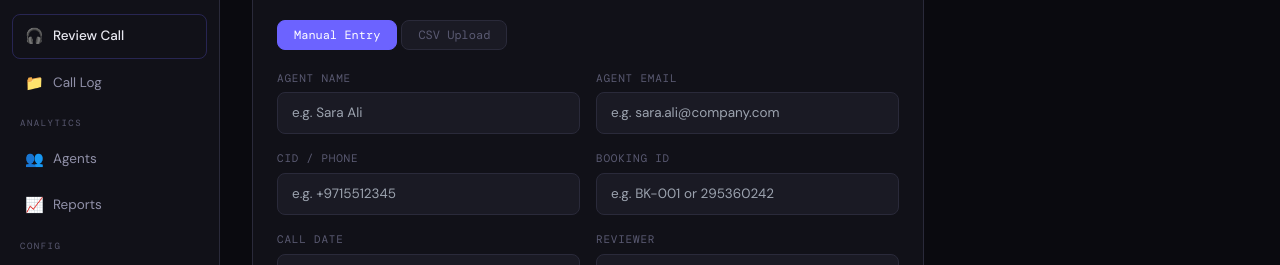
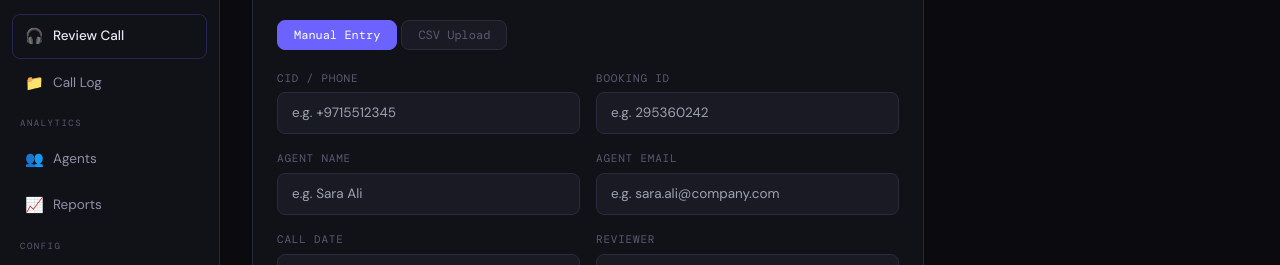
Before and after one commit to Ahmed-tech889/QA-dashboard, a React (Vite) app: page / in a window 1280 px wide. Both pictures are taken after a click on the button "+ New Review". Shown: the part 163-428 px from the top of the page. Built offline with nearby package versions, Linux system fonts and the light colour scheme.

Commit message:
Refactor ReviewCall component for auto-fill functionality

```diff
--- a/src/components/ReviewCall.jsx
+++ b/src/components/ReviewCall.jsx
@@ -1,4 +1,4 @@
-import { useState, useRef, useEffect, useCallback } from 'react'
+import { useState, useRef, useCallback } from 'react'
 import { Btn, Field, Panel, PanelHeader } from './ui'
 import { emitToast } from './ui'
 import { calcWeightedScore } from '../store/useStore'
@@ -6,9 +6,9 @@ import { calcWeightedScore } from '../store/useStore'
 function PFButton({ label, selected, onClick, isPass, isNA }) {
   let activeStyle = ''
   if (selected) {
-    if (isNA) activeStyle = 'bg-txt3/15 text-txt2 border-txt3'
+    if (isNA)        activeStyle = 'bg-txt3/15 text-txt2 border-txt3'
     else if (isPass) activeStyle = 'bg-pass/15 text-pass border-pass'
-    else activeStyle = 'bg-fail/15 text-fail border-fail'
+    else             activeStyle = 'bg-fail/15 text-fail border-fail'
   } else {
     activeStyle = 'bg-surface3 text-txt3 border-border hover:text-txt'
   }
@@ -70,7 +70,7 @@ function deriveAgentName(agentField) {
 }
 
 const EMPTY_FORM = {
-  agentName: '', agentId: '', agentEmail: '', cidPhone: '', bookingId: '',
+  agentName: '', agentEmail: '', cidPhone: '', bookingId: '',
   callDate: new Date().toISOString().split('T')[0],
   callLink: '', reviewer: '', notes: '', grade: '',
 }
@@ -80,55 +80,35 @@ export default function ReviewCall({ state, addReview, addReviews }) {
   const [form, setForm] = useState({ ...EMPTY_FORM })
   const [scores, setScores] = useState({})
   const [csvPreview, setCsvPreview] = useState(null)
-  const [autoFilledFrom, setAutoFilledFrom] = useState(null) // stores the matched review id
+  const [autoFilled, setAutoFilled] = useState(false)
   const fileRef = useRef()
 
-  const agentNames  = [...new Set(state.reviews.map((r) => r.agentName))].filter(Boolean)
-  const agentEmails = [...new Set(state.reviews.map((r) => r.agentEmail))].filter(Boolean)
-  const cidPhones   = [...new Set(state.reviews.map((r) => r.cidPhone))].filter(Boolean)
-  const bookingIds  = [...new Set(state.reviews.map((r) => r.bookingId))].filter(Boolean)
+  const cidPhones = [...new Set(state.reviews.map((r) => r.cidPhone))].filter(Boolean)
+  const setScore  = (id, val) => setScores((s) => ({ ...s, [id]: val }))
 
-  const setScore = (id, val) => setScores((s) => ({ ...s, [id]: val }))
+  // Only cidPhone triggers auto-fill
+  const handleCidPhoneChange = useCallback((value) => {
+    setForm((f) => ({ ...f, cidPhone: value }))
+    setAutoFilled(false)
 
-  // Find a matching call log record and auto-fill form fields
-  const tryAutoFill = useCallback((field, value) => {
-    if (!value || value.length < 3) {
-      setAutoFilledFrom(null)
-      return
-    }
-    const val = value.toLowerCase().trim()
+    if (!value || value.trim().length < 3) return
 
-    // Search existing reviews for a match on the changed field
-    const match = state.reviews.find((r) => {
-      if (field === 'bookingId')   return (r.bookingId   || '').toLowerCase() === val
-      if (field === 'cidPhone')    return (r.cidPhone    || '').toLowerCase() === val
-      if (field === 'agentEmail')  return (r.agentEmail  || '').toLowerCase() === val
-      if (field === 'agentName')   return (r.agentName   || '').toLowerCase() === val
-      return false
-    })
+    const match = state.reviews.find(
+      (r) => (r.cidPhone || '').toLowerCase().trim() === value.toLowerCase().trim()
+    )
 
-    if (!match) { setAutoFilledFrom(null); return }
+    if (!match) return
 
-    // Fill in all available fields from the matched record, but don't overwrite the field the user is currently typing
-    setForm((prev) => ({
-      ...prev,
-      // Only fill fields that are currently empty or already came from autofill, never overwrite user-typed content
-      agentName:  field !== 'agentName'  && !prev.agentName  ? (match.agentName  || prev.agentName)  : prev.agentName,
-      agentEmail: field !== 'agentEmail' && !prev.agentEmail ? (match.agentEmail || prev.agentEmail) : prev.agentEmail,
-      cidPhone:   field !== 'cidPhone'   && !prev.cidPhone   ? (match.cidPhone   || prev.cidPhone)   : prev.cidPhone,
-      bookingId:  field !== 'bookingId'  && !prev.bookingId  ? (match.bookingId  || prev.bookingId)  : prev.bookingId,
-      agentId:    !prev.agentId   ? (match.agentId   || prev.agentId)   : prev.agentId,
-      callDate:   !prev.callDate  ? (match.callDate  || prev.callDate)  : prev.callDate,
-      requestType: !prev.requestType ? (match.requestType || '') : prev.requestType,
-      queue:       !prev.queue       ? (match.queue       || '') : prev.queue,
+    setForm((f) => ({
+      ...f,
+      cidPhone:   value,
+      agentName:  match.agentName  || f.agentName,
+      agentEmail: match.agentEmail || f.agentEmail,
+      bookingId:  match.bookingId  || f.bookingId,
+      callDate:   match.callDate   || f.callDate,
     }))
-    setAutoFilledFrom(match.id)
+    setAutoFilled(true)
   }, [state.reviews])
-
-  const handleFieldChange = (field, value) => {
-    setForm((f) => ({ ...f, [field]: value }))
-    tryAutoFill(field, value)
-  }
 
   const handleSubmit = () => {
     if (!form.agentName || !form.reviewer) {
@@ -138,10 +118,10 @@ export default function ReviewCall({ state, addReview, addReviews }) {
     if (state.criteria.length > 0 && unscored.length > 0) {
       emitToast('Please score all criteria before saving', 'error'); return
     }
-    addReview({ ...form, scores })
+    addReview({ ...form })
     setForm({ ...EMPTY_FORM, callDate: new Date().toISOString().split('T')[0] })
     setScores({})
-    setAutoFilledFrom(null)
+    setAutoFilled(false)
     const score = calcWeightedScore(scores, state.criteria)
     const passed = score === null ? true : score >= 60
     emitToast(`Review saved — ${passed ? '✓ PASS' : '✗ FAIL'}${score !== null ? ` (${score}%)` : ''}`)
@@ -172,7 +152,12 @@ export default function ReviewCall({ state, addReview, addReviews }) {
         headers.forEach((h, idx) => (row[h] = (vals[idx] || '').replace(/^"|"$/g, '').trim()))
         if (!row.agent) continue
         const callDate = row.callanswered ? row.callanswered.split(' ')[0] : new Date().toISOString().split('T')[0]
-        const fmt = (s) => { const n = parseInt(s, 10); if (isNaN(n) || n < 0) return ''; const h = Math.floor(n/3600), m = Math.floor((n%3600)/60), sec = n%60; return h > 0 ? `${h}:${String(m).padStart(2,'0')}:${String(sec).padStart(2,'0')}` : `${m}:${String(sec).padStart(2,'0')}` }
+        const fmt = (s) => {
+          const n = parseInt(s, 10)
+          if (isNaN(n) || n < 0) return ''
+          const h = Math.floor(n / 3600), m = Math.floor((n % 3600) / 60), sec = n % 60
+          return h > 0 ? `${h}:${String(m).padStart(2,'0')}:${String(sec).padStart(2,'0')}` : `${m}:${String(sec).padStart(2,'0')}`
+        }
         rows.push({
           agentName: deriveAgentName(row.agent), agentEmail: row.agent,
           agentId: row.booking_id || '', cidPhone: row.cidphone || '',
@@ -200,6 +185,7 @@ export default function ReviewCall({ state, addReview, addReviews }) {
         <Panel>
           <PanelHeader title="🎧 Log a Call Review" />
           <div className="p-6">
+
             {/* Tabs */}
             <div className="flex gap-1 mb-5">
               {['manual', 'csv'].map((t) => (
@@ -214,77 +200,101 @@ export default function ReviewCall({ state, addReview, addReviews }) {
             {/* Manual Tab */}
             {tab === 'manual' && (
               <div>
+
                 {/* Auto-fill notice */}
-                {autoFilledFrom && (
+                {autoFilled && (
                   <div className="flex items-center gap-2 px-3.5 py-2.5 bg-accent/8 border border-accent/20 rounded-lg text-xs text-accent mb-4">
                     <span>⚡</span>
-                    <span>Fields auto-filled from a matching call log record. You can edit them freely.</span>
-                    <button
-                      onClick={() => { setAutoFilledFrom(null) }}
+                    <span>Fields auto-filled from a matching call log record. You can still edit them.</span>
+                    <button onClick={() => setAutoFilled(false)}
                       className="ml-auto text-txt3 hover:text-txt transition-colors font-mono">✕</button>
                   </div>
                 )}
 
                 <div className="grid grid-cols-2 gap-4 mb-5">
-                  {/* Agent Name */}
-                  <Field label="Agent Name">
+
+                  {/* CID / Phone — the lookup trigger */}
+                  <Field label="CID / Phone">
+                    <div className="relative">
                       <input
-                      value={form.agentName}
-                      onChange={(e) => handleFieldChange('agentName', e.target.value)}
-                      placeholder="e.g. Sara Ali"
-                      list="agent-name-dl"
-                    />
-                    <datalist id="agent-name-dl">
-                      {agentNames.map((n) => <option key={n} value={n} />)}
-                    </datalist>
-                  </Field>
-
-                  {/* Agent Email */}
-                  <Field label="Agent Email">
-                    <input
-                      value={form.agentEmail || ''}
-                      onChange={(e) => handleFieldChange('agentEmail', e.target.value)}
-                      placeholder="e.g. sara.ali@company.com"
-                      list="agent-email-dl"
-                    />
-                    <datalist id="agent-email-dl">
-                      {agentEmails.map((e) => <option key={e} value={e} />)}
-                    </datalist>
-                  </Field>
-
-                  {/* CID Phone */}
-                  <Field label="CID / Phone">
-                    <input
-                      value={form.cidPhone || ''}
-                      onChange={(e) => handleFieldChange('cidPhone', e.target.value)}
+                        value={form.cidPhone}
+                        onChange={(e) => handleCidPhoneChange(e.target.value)}
                         placeholder="e.g. +9715512345"
                         list="cid-phone-dl"
                       />
+                      {autoFilled && (
+                        <span className="absolute right-2.5 top-1/2 -translate-y-1/2 text-accent font-mono text-[9px] uppercase tracking-widest pointer-events-none">
+                          auto
+                        </span>
+                      )}
+                    </div>
                     <datalist id="cid-phone-dl">
                       {cidPhones.map((c) => <option key={c} value={c} />)}
                     </datalist>
                   </Field>
 
-                  {/* Booking ID */}
+                  {/* Booking ID — auto-filled, still editable */}
                   <Field label="Booking ID">
+                    <div className="relative">
                       <input
-                      value={form.bookingId || ''}
-                      onChange={(e) => handleFieldChange('bookingId', e.target.value)}
-                      placeholder="e.g. BK-001 or 295360242"
-                      list="booking-id-dl"
+                        value={form.bookingId}
+                        onChange={(e) => setForm((f) => ({ ...f, bookingId: e.target.value }))}
+                        placeholder="e.g. 295360242"
                       />
-                    <datalist id="booking-id-dl">
-                      {bookingIds.map((b) => <option key={b} value={b} />)}
-                    </datalist>
+                      {autoFilled && form.bookingId && (
+                        <span className="absolute right-2.5 top-1/2 -translate-y-1/2 text-accent font-mono text-[9px] uppercase tracking-widest pointer-events-none">
+                          auto
+                        </span>
+                      )}
+                    </div>
                   </Field>
 
-                  {/* Call Date */}
+                  {/* Agent Name — auto-filled, still editable */}
+                  <Field label="Agent Name">
+                    <div className="relative">
+                      <input
+                        value={form.agentName}
+                        onChange={(e) => setForm((f) => ({ ...f, agentName: e.target.value }))}
+                        placeholder="e.g. Sara Ali"
+                      />
+                      {autoFilled && form.agentName && (
+                        <span className="absolute right-2.5 top-1/2 -translate-y-1/2 text-accent font-mono text-[9px] uppercase tracking-widest pointer-events-none">
+                          auto
+                        </span>
+                      )}
+                    </div>
+                  </Field>
+
+                  {/* Agent Email — auto-filled, still editable */}
+                  <Field label="Agent Email">
+                    <div className="relative">
+                      <input
+                        value={form.agentEmail}
+                        onChange={(e) => setForm((f) => ({ ...f, agentEmail: e.target.value }))}
+                        placeholder="e.g. sara.ali@company.com"
+                      />
+                      {autoFilled && form.agentEmail && (
+                        <span className="absolute right-2.5 top-1/2 -translate-y-1/2 text-accent font-mono text-[9px] uppercase tracking-widest pointer-events-none">
+                          auto
+                        </span>
+                      )}
+                    </div>
+                  </Field>
+
+                  {/* Call Date — auto-filled, still editable */}
                   <Field label="Call Date">
+                    <div className="relative">
                       <input
                         type="date"
                         value={form.callDate}
                         onChange={(e) => setForm((f) => ({ ...f, callDate: e.target.value }))}
                       />
+                      {autoFilled && (
+                        <span className="absolute right-8 top-1/2 -translate-y-1/2 text-accent font-mono text-[9px] uppercase tracking-widest pointer-events-none">
+                          auto
+                        </span>
+                      )}
+                    </div>
                   </Field>
 
                   {/* Reviewer */}
@@ -372,7 +382,7 @@ export default function ReviewCall({ state, addReview, addReviews }) {
                   <Btn variant="ghost" onClick={() => {
                     setForm({ ...EMPTY_FORM, callDate: new Date().toISOString().split('T')[0] })
                     setScores({})
-                    setAutoFilledFrom(null)
+                    setAutoFilled(false)
                   }}>Clear</Btn>
                   <Btn onClick={handleSubmit}>Save Review ✓</Btn>
                 </div>
```
Lines whose indentation alone changed are shown as unchanged.
